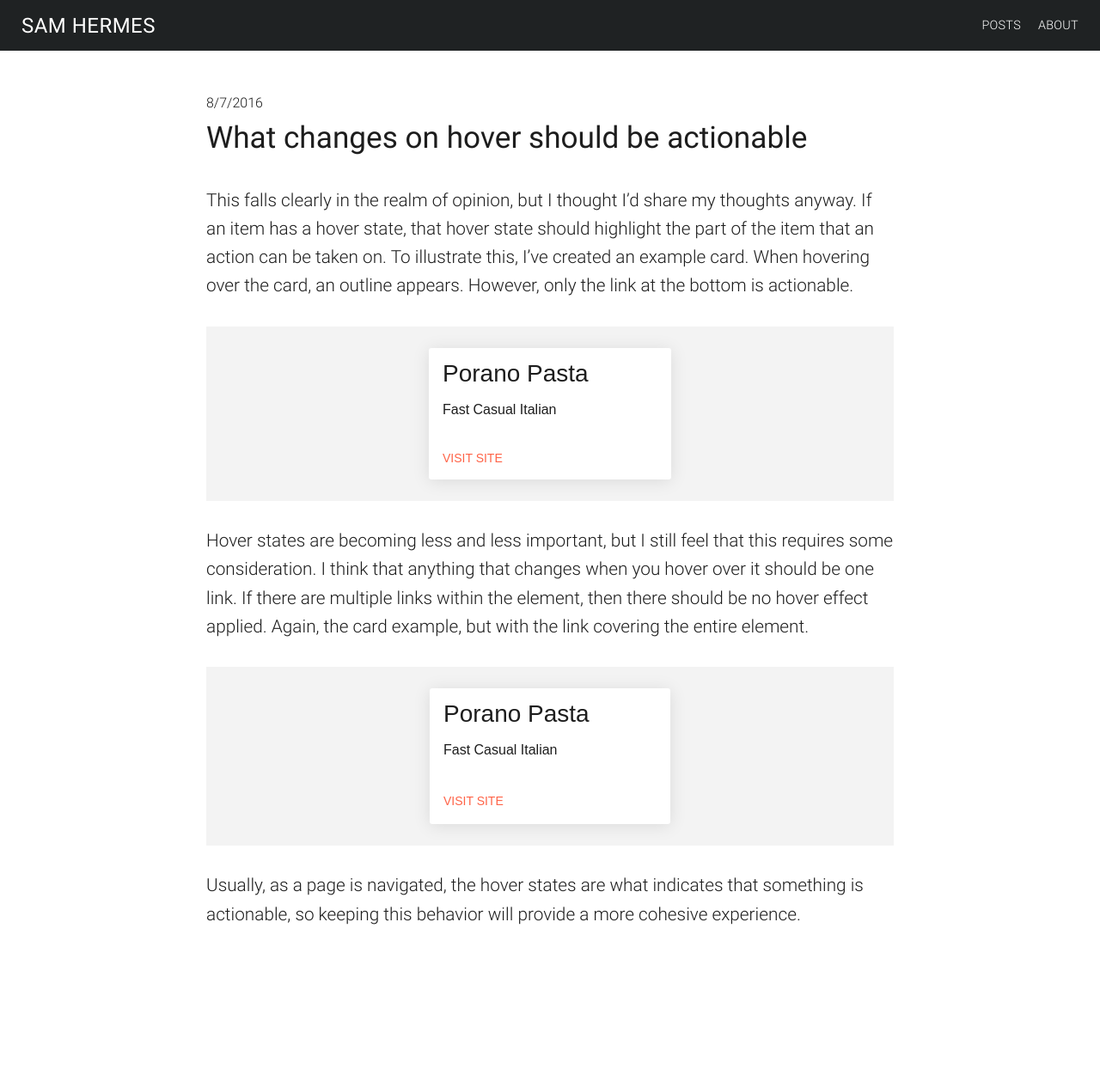
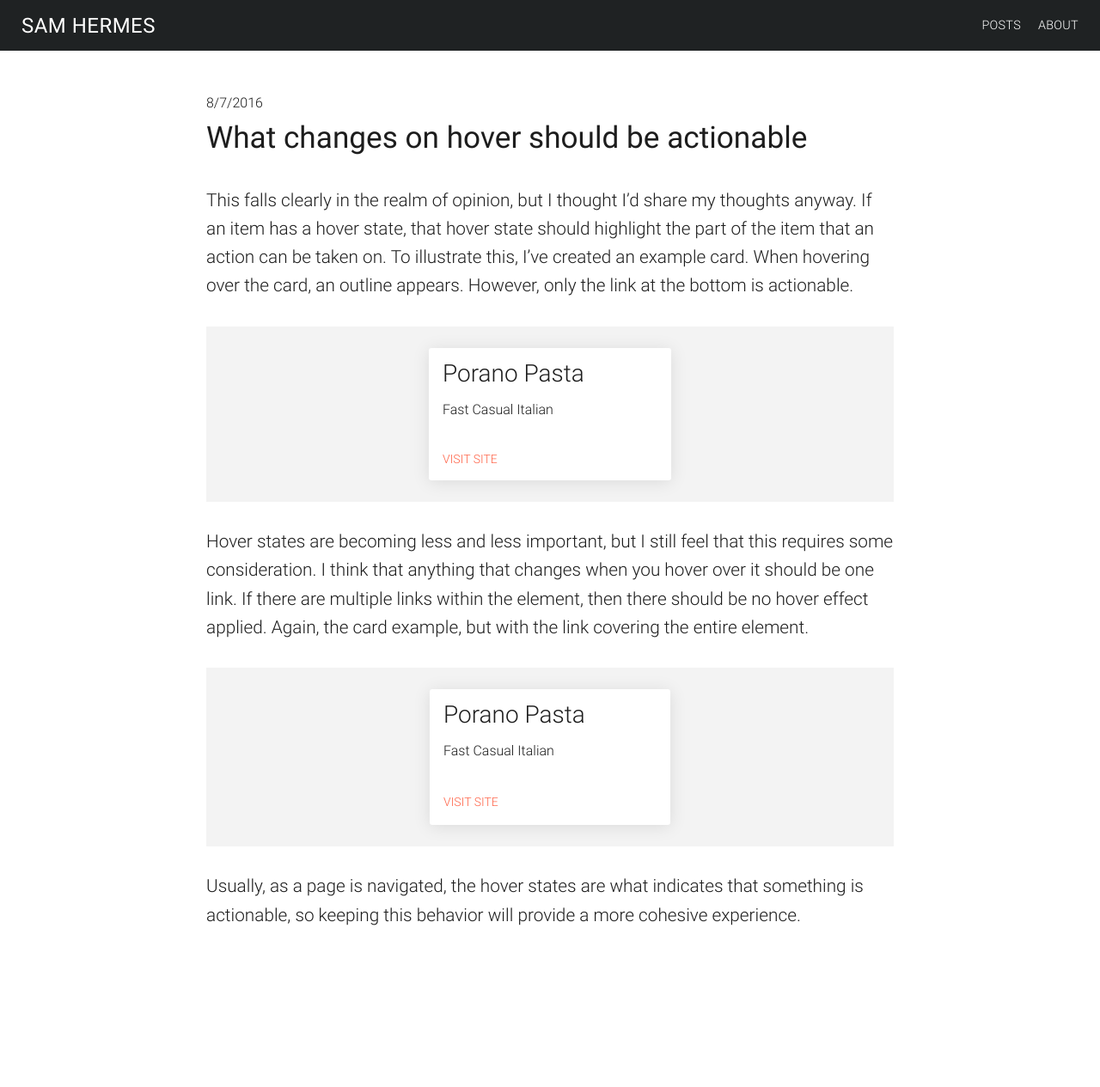
Before and after one commit to samhermes/samhermes.github.io, a Jekyll site: the page built from _posts/2016-08-07-what-changes-on-hover-should-be-actionable.markdown, in a window 1280 px wide. Shown: the whole page at 86% size. Built offline with Jekyll 4.4.1, drawn with Linux system fonts in a browser that asks for light colours.

Commit message:
Remove font family declaration from cards

```diff
--- a/css/posts/2016-08-08.css
+++ b/css/posts/2016-08-08.css
@@ -9,7 +9,6 @@
   max-width: 250px;
   padding: 15px;
   transition: 0.2s;
-  font-family: sans-serif;
   background: #fff;
   border-radius: 3px;
   box-shadow: 0 2px 20px 0 rgba(0, 0, 0, 0.1);
```
Also changed, not shown: 2 other files.
